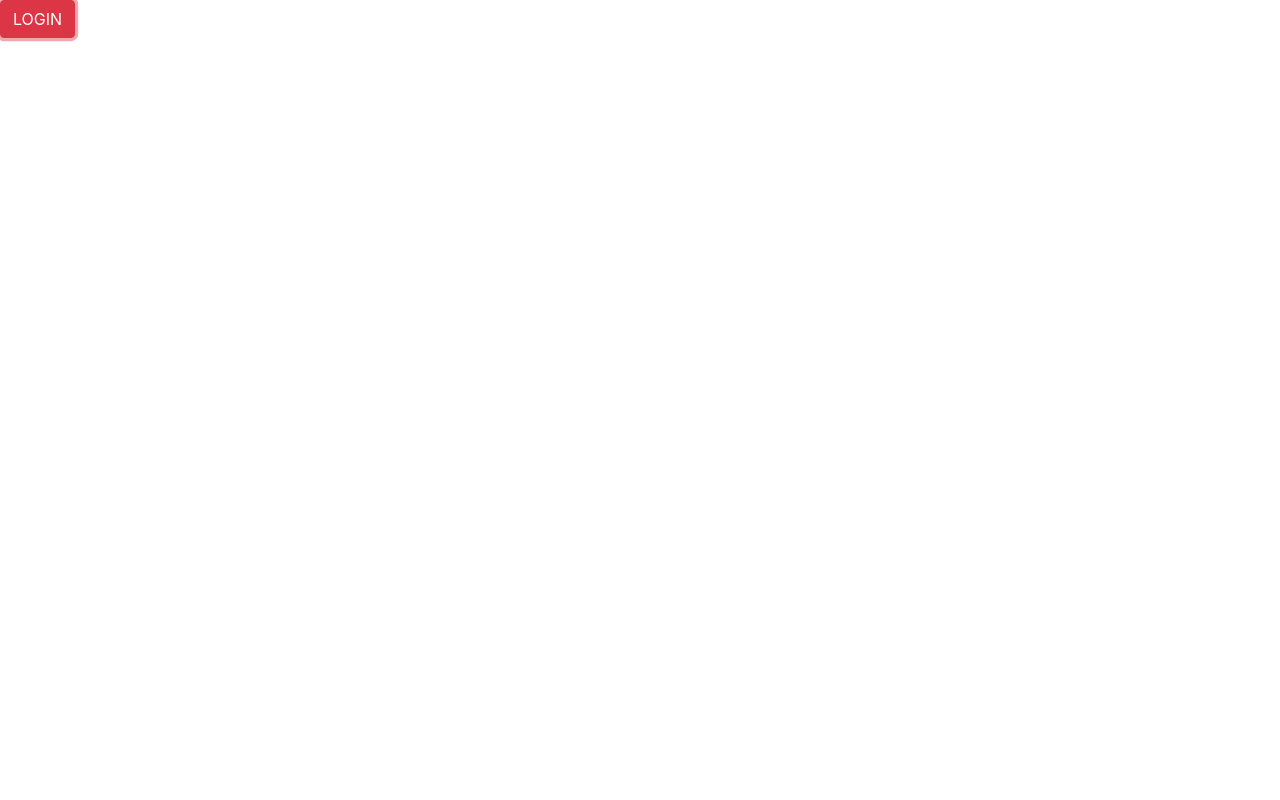
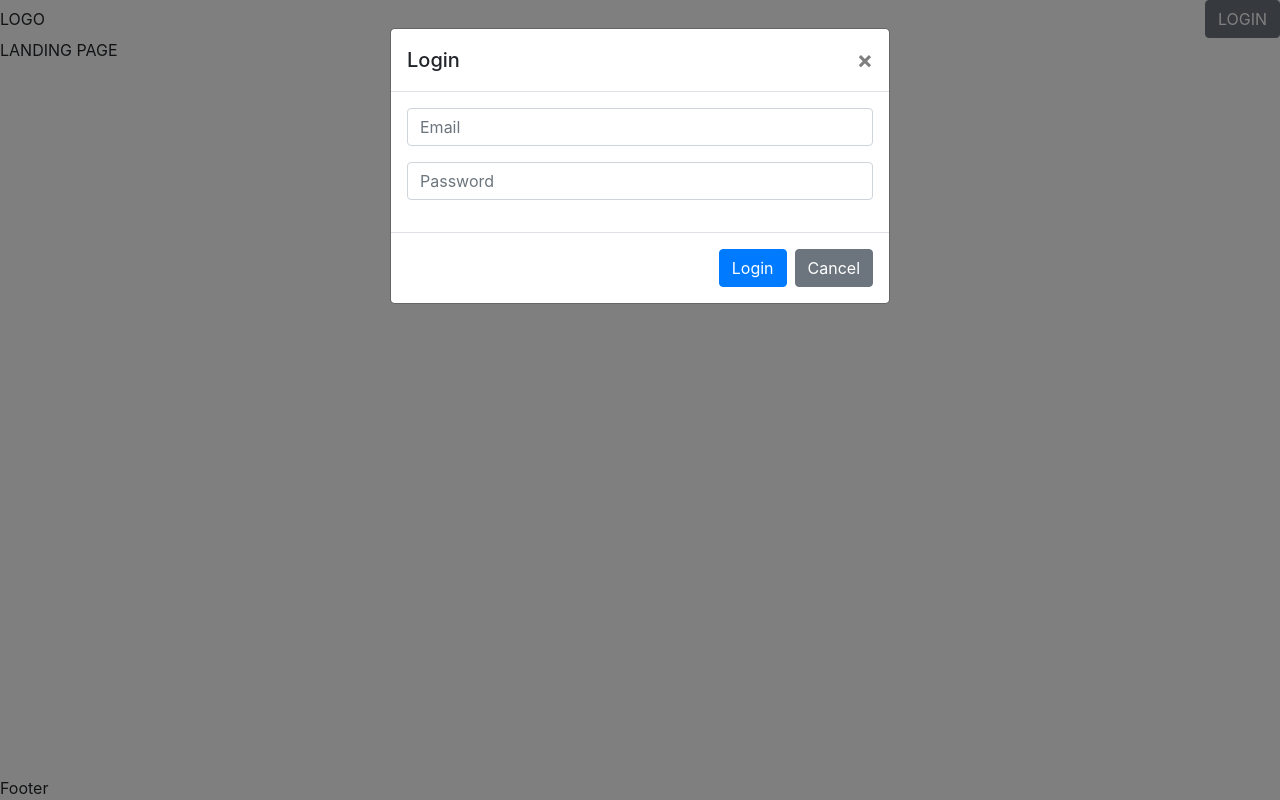
Before and after one commit to AlMag1/My-Project, a React (Create React App) app in the folder client/: page / in a window 1280 px wide. Both pictures are taken after a click on the button "LOGIN". Built offline with nearby package versions, Linux system fonts and the light colour scheme.

Commit message:
Basic structure of layout

```diff
--- a/client/src/assets/scss/layout/_app.scss
+++ b/client/src/assets/scss/layout/_app.scss
@@ -1,9 +1,16 @@
 .app-container {
   width: 100vw;
   height: 100vh;
+
+  &__main {
+    height: 100%;
+    width: 100%;
+    display: flex;
+    flex-direction: column;
+    justify-content: space-between;
+  }
+
+  &__body {
+    height: 100%;
+  }
 }
-
-.app-container--main {
-  height: 100%;
-  width: 100%;
-}
--- a/client/src/components/layout/App.js
+++ b/client/src/components/layout/App.js
@@ -1,10 +1,18 @@
 import React from 'react';
+import NavBar from './navbar';
+import Footer from './Footer';
 
 const Landing = ({ children }) => {
   return (
     <div className="app-container">
-      <main id="main" className="app-container--main">
-        {children}
+      <main id="main" className="app-container__main">
+        <div className="app-container__header">
+          <NavBar />
+        </div>
+        <div className="app-container__body">{children}</div>
+        <div className="app-container__footer">
+          <Footer />
+        </div>
       </main>
     </div>
   );
--- /dev/null
+++ b/client/src/components/layout/Footer.js
@@ -0,0 +1,7 @@
+import React from 'react';
+
+const Foooter = () => {
+  return <div>Footer</div>;
+};
+
+export default Foooter;
--- /dev/null
+++ b/client/src/components/layout/navbar/Form.js
@@ -0,0 +1,33 @@
+import React from 'react';
+import { Input, Form, FormGroup } from 'reactstrap';
+
+const LoginForm = ({ email, password, setEmail, setPassword }) => {
+  return (
+    <Form>
+      <FormGroup>
+        <Input
+          type="email"
+          name="email"
+          id="email"
+          placeholder="Email"
+          value={email}
+          onChange={event => setEmail(event.target.value)}
+          autoComplete="on"
+        />
+      </FormGroup>
+      <FormGroup>
+        <Input
+          type="password"
+          name="password"
+          id="password"
+          placeholder="Password"
+          value={password}
+          onChange={event => setPassword(event.target.value)}
+          autoComplete="on"
+        />
+      </FormGroup>
+    </Form>
+  );
+};
+
+export default LoginForm;
--- /dev/null
+++ b/client/src/components/layout/navbar/Login.js
@@ -0,0 +1,51 @@
+import React, { useState } from 'react';
+import { Modal, ModalHeader, ModalFooter, ModalBody, Button } from 'reactstrap';
+import { useDispatch } from 'react-redux';
+import { login } from 'store/auth/actions';
+
+import Form from './Form';
+
+const Login = ({ toggle, open }) => {
+  const dispatch = useDispatch();
+  const [email, setEmail] = useState('');
+  const [password, setPassword] = useState('');
+
+  const clearState = () => {
+    setEmail('');
+    setPassword('');
+  };
+
+  const loginUser = () => {
+    const params = {
+      email,
+      password
+    };
+
+    dispatch(login(params)).then(res => {
+      if (res.id) {
+        toggle();
+        clearState();
+      }
+    });
+  };
+  return (
+    <Modal isOpen={open} toggle={toggle}>
+      <ModalHeader toggle={toggle} className="align-items-center">
+        Login
+      </ModalHeader>
+      <ModalBody>
+        <Form email={email} password={password} setEmail={setEmail} setPassword={setPassword} />
+      </ModalBody>
+      <ModalFooter>
+        <Button color="primary" onClick={loginUser}>
+          Login
+        </Button>
+        <Button color="secondary" onClick={toggle}>
+          Cancel
+        </Button>
+      </ModalFooter>
+    </Modal>
+  );
+};
+
+export default Login;
--- /dev/null
+++ b/client/src/components/layout/navbar/index.js
@@ -0,0 +1,33 @@
+import React, { useState } from 'react';
+
+import { Button, Col, Row } from 'reactstrap';
+import { useSelector, useDispatch } from 'react-redux';
+import { logout } from 'store/auth/actions';
+
+import Login from './Login';
+
+const NavBar = () => {
+  const isAuthenticated = useSelector(state => state.auth.isAuthenticated);
+  const dispatch = useDispatch();
+  const [open, setOpen] = useState(false);
+  const toggle = () => setOpen(!open);
+
+  return (
+    <>
+      <Row className="no-gutters align-items-center">
+        <Col>
+          <div>LOGO</div>
+        </Col>
+        <Col className="d-flex justify-content-end">
+          <Button onClick={isAuthenticated ? () => dispatch(logout()) : toggle}>
+            {isAuthenticated ? 'LOGOUT' : 'LOGIN'}
+          </Button>
+        </Col>
+      </Row>
+
+      <Login toggle={toggle} open={open} />
+    </>
+  );
+};
+
+export default NavBar;
--- a/client/src/views/landing/index.js
+++ b/client/src/views/landing/index.js
@@ -3,11 +3,7 @@
 
 class Landing extends Component {
   render() {
-    return (
-      <div className="section-landing">
-        <Button color="danger">LOGIN</Button>
-      </div>
-    );
+    return <div className="section-landing">LANDING PAGE</div>;
   }
 }
 
```
Also changed, not shown: 1 other file (tests, documents, lock files or other folders).
